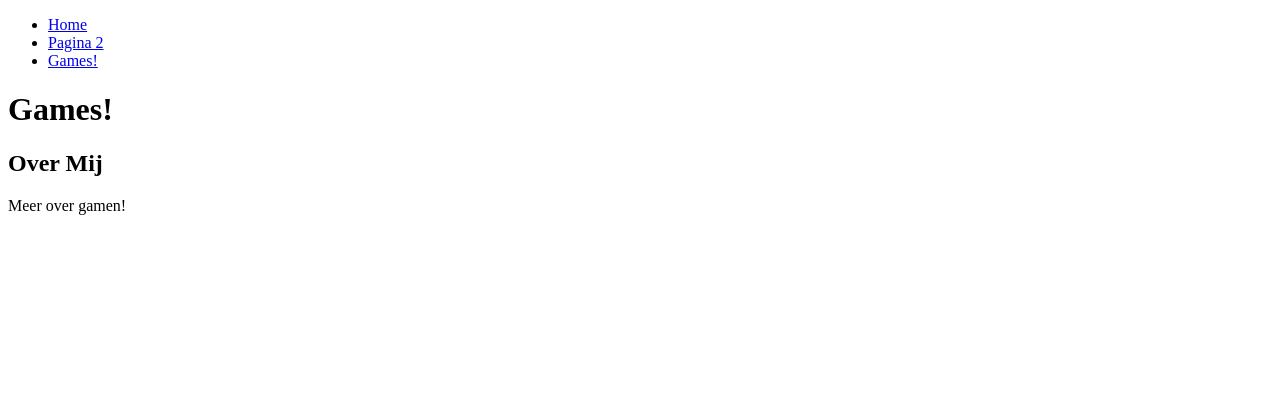
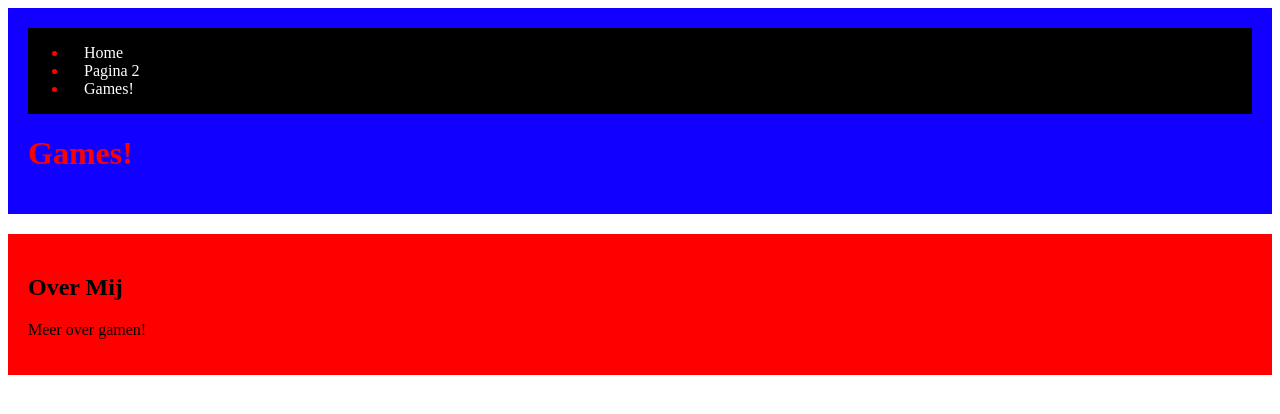
Before and after one commit to DieQuinnkracht/Diequinnkracht.github.io, a plain HTML site: page games.html in a window 1280 px wide. Drawn offline with Linux system fonts and the light colour scheme.

Commit message:
stylesheet styles.cc

```diff
--- a/games.html
+++ b/games.html
@@ -2,6 +2,7 @@
 <html>
 <head>
  <title>Webpagina over Quinn</title>
+ <link rel="stylesheet" href="styles.css"
 </head>
 <body>
  <header>
```
Also changed, not shown: pagina2.html (+1 -0 lines).
